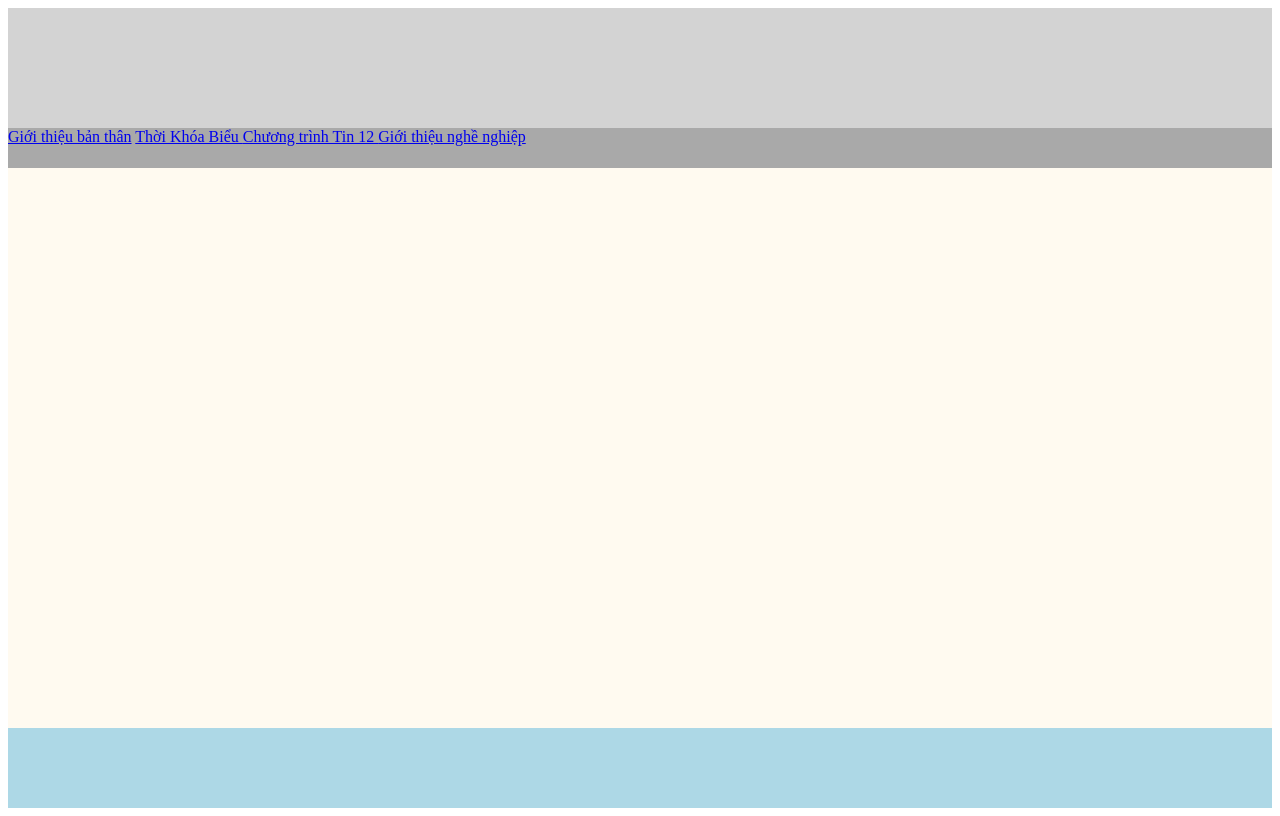
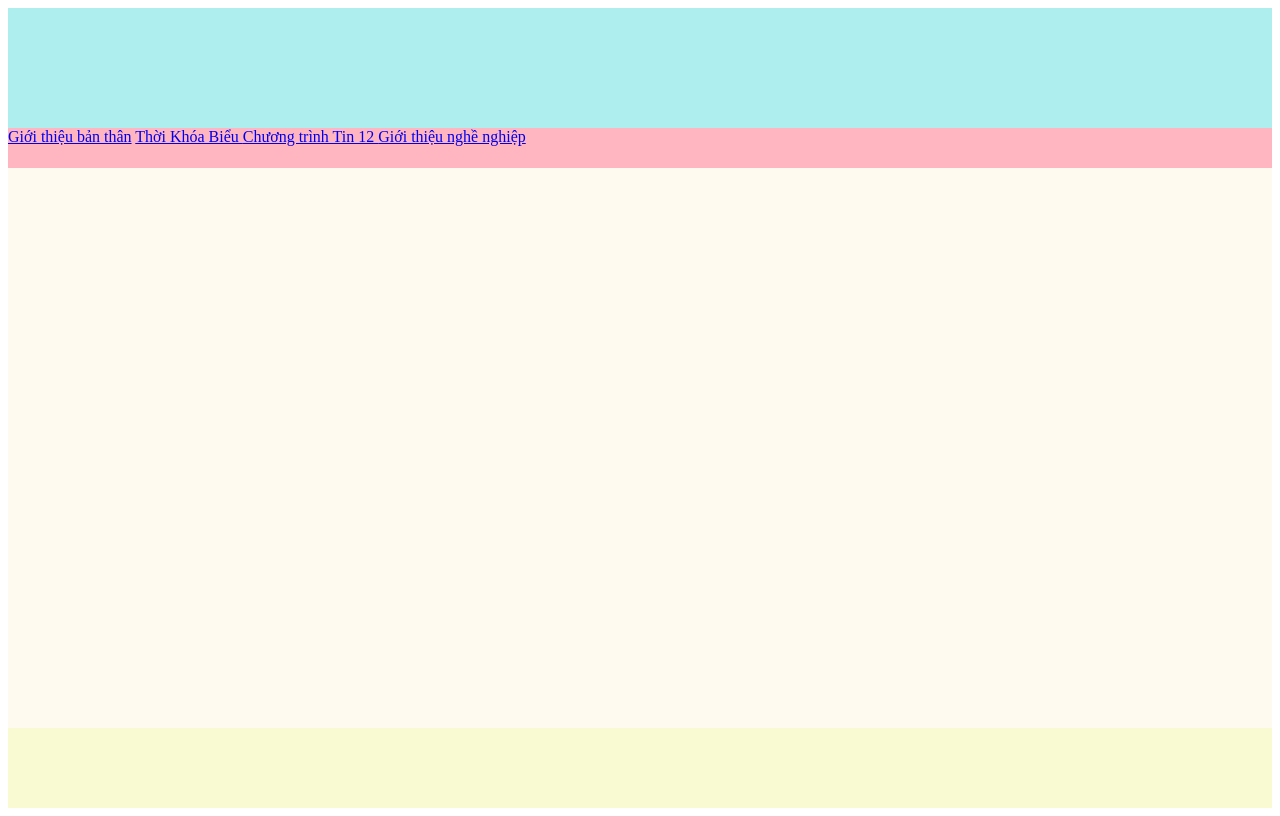
Before and after one commit to hmchau03/mc-s-study-note, a plain HTML site: page index.html in a window 1280 px wide. Drawn offline with Linux system fonts and the light colour scheme.

Commit message:
Update style.css

```diff
--- a/style.css
+++ b/style.css
@@ -5,11 +5,11 @@
 }
 .header{
   flex: 15%;
-  background-color: lightgray;
+  background-color: PaleTurquoise;
 }
 .menu{
   flex: 5%;
-  background-color: darkgray;
+  background-color: lightpink;
 }
 .content{
   flex: 70%;
@@ -18,12 +18,12 @@
 .content iframe{
   flex: 100%;
   border: none;
- width: 100%;
- height: 100%
+  width: 100%;
+  height: 100%
 }
 .footer{
   flex: 10%;
-  background-color: lightblue;
+  background-color: LightGoldenRodYellow;
 }
 
 
```
